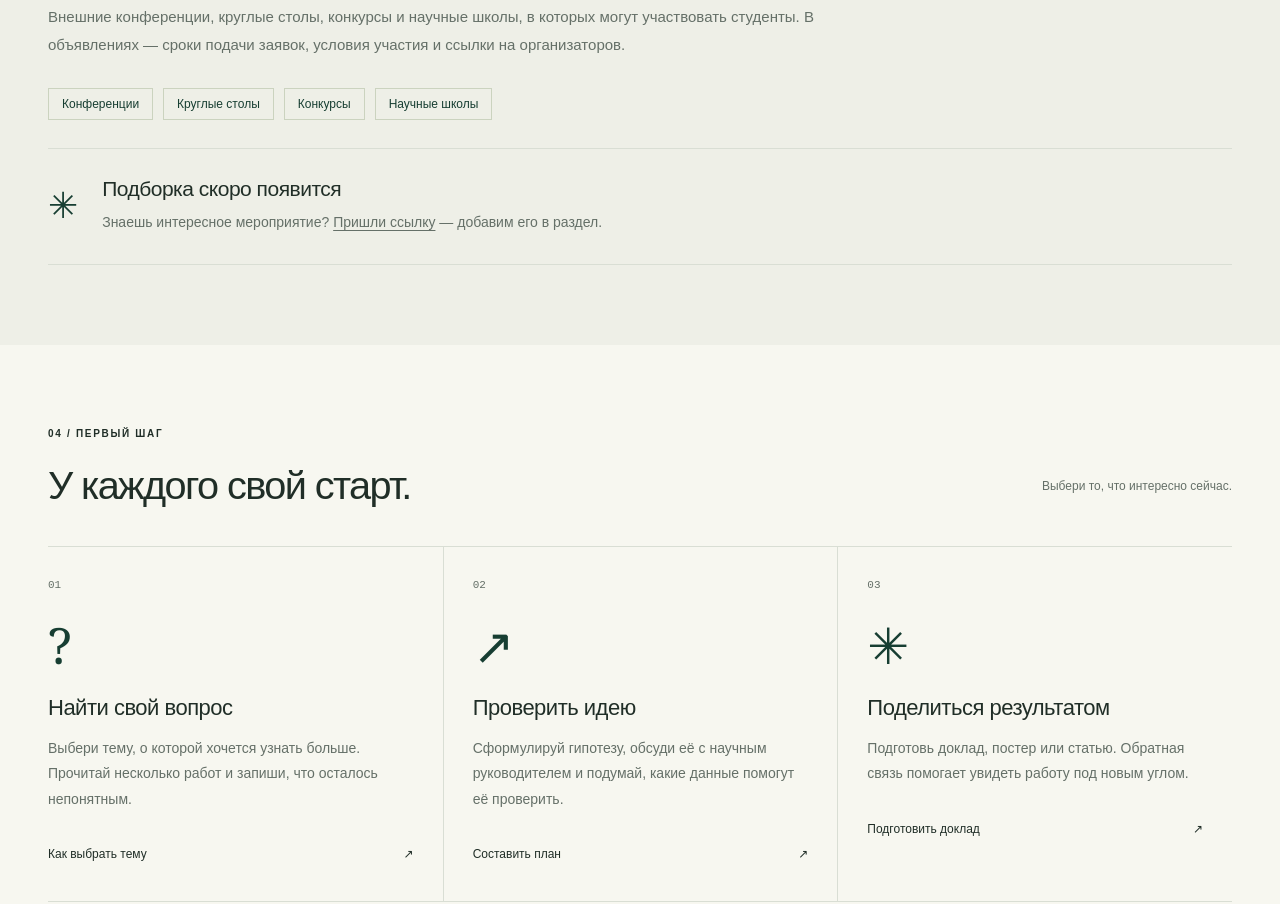
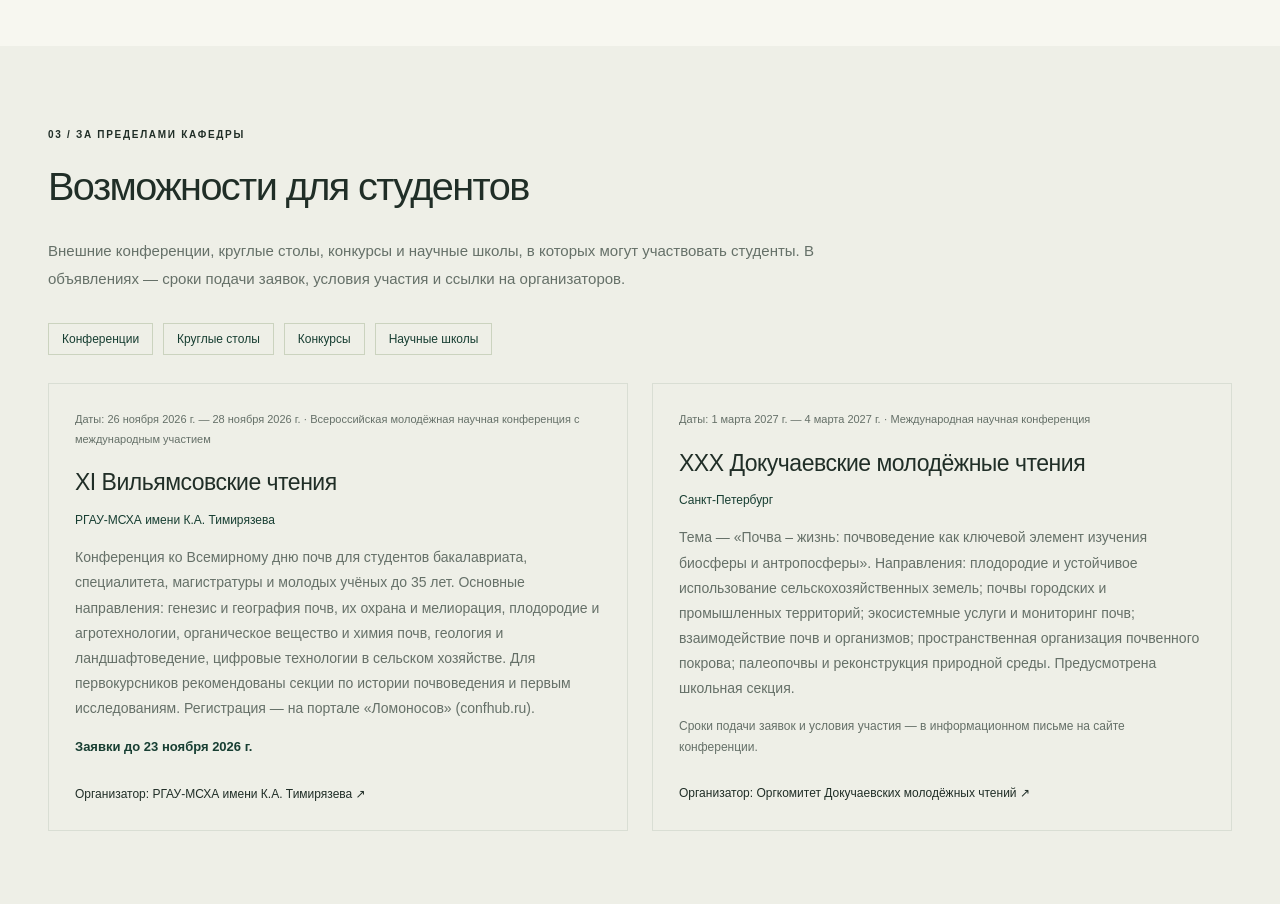
Before and after one commit to AlexGrabli/ECO_ScienceComm, a plain HTML site: page index.html in a window 1280 px wide. Shown: the part 2219-3123 px from the top of the page. Drawn offline with Linux system fonts and the light colour scheme.

Commit message:
Add conference announcements, acting department head and transparent plan icon

```diff
--- a/index.html
+++ b/index.html
@@ -42,6 +42,7 @@
       <div><p class="eyebrow">01 / ЗНАКОМСТВО</p><h2 id="about-title">О нас</h2></div>
       <div class="about-copy"><p class="large-copy">Студенческое научное общество кафедры экологии РГАУ-МСХА имени К.А. Тимирязева.</p><p>Интерес к экологии начинается с наблюдений и вопросов. Как сравнить состояние двух участков? Чем объяснить различия в пробах? Как отличить закономерность от случайности? На этой странице — ориентиры для первого исследования и план работы СНО.</p><a class="text-link department-link" href="https://ecolog.pro/">Сайт кафедры — ecolog.pro <span aria-hidden="true">↗</span></a></div>
       <div class="team-grid">
+        <article class="team-card"><p class="eyebrow">И. О. ЗАВЕДУЮЩЕГО КАФЕДРОЙ</p><h3>Тихонова Мария Васильевна</h3><p>Исполняющая обязанности заведующего кафедрой экологии</p></article>
         <article class="team-card"><p class="eyebrow">РУКОВОДИТЕЛЬ СНО</p><h3 id="leader-name">Александров Никита Александрович</h3><p id="leader-position">Старший преподаватель кафедры экологии</p><a class="text-link" href="mailto:alexandrov_na@rgau-msha.ru">alexandrov_na@rgau-msha.ru <span aria-hidden="true">↗</span></a></article>
         <article class="team-card student-team"><p class="eyebrow">СТУДЕНЧЕСКИЙ АКТИВ</p><div id="student-list"><h3>Команда формируется</h3><p>Хочешь участвовать в организации встреч, рассказывать о научных событиях или предлагать свои проекты? Присоединяйся к активу СНО.</p><a class="text-link" href="mailto:alexandrov_na@rgau-msha.ru?subject=Хочу%20присоединиться%20к%20активу%20СНО">Хочу в команду <span aria-hidden="true">↗</span></a></div></article>
       </div>
@@ -67,7 +68,7 @@
     </section>
     <section class="events-section" id="events" aria-labelledby="events-title"><div class="wrap section">
       <div class="section-heading"><div><p class="eyebrow">05 / ПЛАН РАБОТЫ</p><h2 id="events-title">Научный год впереди.</h2></div><span class="small-label">2026/2027 учебный год</span></div>
-      <div class="plan-file"><span class="file-icon" aria-hidden="true">PDF</span><div class="plan-description"><h3>План работы СНО кафедры экологии</h3><p>Мероприятия, сроки и направления работы на 2026/2027 учебный год.</p><a class="text-link" href="./assets/sno-plan-2026-2027.pdf">Открыть PDF <span aria-hidden="true">↗</span></a></div><a class="button primary" href="./assets/sno-plan-2026-2027.pdf" download="План СНО кафедры экологии 2026-2027.pdf">Скачать план <span aria-hidden="true">↓</span></a></div>
+      <div class="plan-file"><img class="plan-icon" src="./assets/plan-checklist.png" width="80" height="100" alt="" aria-hidden="true"><div class="plan-description"><h3>План работы СНО кафедры экологии</h3><p>Мероприятия, сроки и направления работы на 2026/2027 учебный год.</p><a class="text-link" href="./assets/sno-plan-2026-2027.pdf">Открыть PDF <span aria-hidden="true">↗</span></a></div><a class="button primary" href="./assets/sno-plan-2026-2027.pdf" download="План СНО кафедры экологии 2026-2027.pdf">Скачать план <span aria-hidden="true">↓</span></a></div>
       <div id="event-list"></div>
     </div></section>
     <section class="section wrap resources" id="resources" aria-labelledby="resources-title">
--- a/script.js
+++ b/script.js
@@ -45,6 +45,9 @@
       const time = document.createElement("time");
       time.dateTime = item.date;
       time.textContent = `${external ? "Начало: " : "Опубликовано: "}${formatDate(item.date)}`;
+      if (external && validDate(item.endDate) && item.endDate >= item.date) {
+        time.textContent = `Даты: ${formatDate(item.date)} — ${formatDate(item.endDate)}`;
+      }
       meta.append(time);
       if (external && item.type) meta.append(document.createTextNode(` · ${item.type}`));
       const title = document.createElement("h3");
@@ -53,6 +56,12 @@
       titleLink.textContent = item.title;
       title.append(titleLink);
       article.append(meta, title);
+      if (external && item.location) {
+        const location = document.createElement("p");
+        location.className = "publication-location";
+        location.textContent = item.location;
+        article.append(location);
+      }
       if (item.summary) {
         const description = document.createElement("p");
         description.textContent = item.summary;
@@ -63,6 +72,11 @@
         deadline.className = "publication-deadline";
         deadline.textContent = `Заявки до ${formatDate(item.deadline)}`;
         article.append(deadline);
+      } else if (external && item.deadlineNote) {
+        const note = document.createElement("p");
+        note.className = "publication-deadline-note";
+        note.textContent = item.deadlineNote;
+        article.append(note);
       }
       const source = document.createElement("a");
       source.className = "text-link publication-source";
--- a/site-config.js
+++ b/site-config.js
@@ -17,7 +17,30 @@ window.SNO_CONFIG = {
   // Внешние мероприятия: date — дата начала YYYY-MM-DD, deadline — срок подачи (необязательно).
   // { title: "Название", type: "Конференция", date: "2027-03-15", deadline: "2027-02-01",
   //   summary: "Для кого, формат и условия участия", source: "Организатор", url: "https://..." }
-  opportunities: [],
+  opportunities: [
+    {
+      title: "XI Вильямсовские чтения",
+      type: "Всероссийская молодёжная научная конференция с международным участием",
+      date: "2026-11-26",
+      endDate: "2026-11-28",
+      deadline: "2026-11-23",
+      location: "РГАУ-МСХА имени К.А. Тимирязева",
+      summary: "Конференция ко Всемирному дню почв для студентов бакалавриата, специалитета, магистратуры и молодых учёных до 35 лет. Основные направления: генезис и география почв, их охрана и мелиорация, плодородие и агротехнологии, органическое вещество и химия почв, геология и ландшафтоведение, цифровые технологии в сельском хозяйстве. Для первокурсников рекомендованы секции по истории почвоведения и первым исследованиям. Регистрация — на портале «Ломоносов» (confhub.ru).",
+      source: "РГАУ-МСХА имени К.А. Тимирязева",
+      url: "https://www.timacad.ru/announcements/xi-vserossiiskaia-molodezhnaia-nauchnaia-konferentsiia-s-mezhdunarodnym-uchastiem-viliamsovskie-chteniia-priurochennaia-ko-vsemirnomu-dniu-pochv"
+    },
+    {
+      title: "XXX Докучаевские молодёжные чтения",
+      type: "Международная научная конференция",
+      date: "2027-03-01",
+      endDate: "2027-03-04",
+      location: "Санкт-Петербург",
+      summary: "Тема — «Почва – жизнь: почвоведение как ключевой элемент изучения биосферы и антропосферы». Направления: плодородие и устойчивое использование сельскохозяйственных земель; почвы городских и промышленных территорий; экосистемные услуги и мониторинг почв; взаимодействие почв и организмов; пространственная организация почвенного покрова; палеопочвы и реконструкция природной среды. Предусмотрена школьная секция.",
+      deadlineNote: "Сроки подачи заявок и условия участия — в информационном письме на сайте конференции.",
+      source: "Оргкомитет Докучаевских молодёжных чтений",
+      url: "https://www.dokuchaevskie.ru/our-conferences/конференция-2027"
+    }
+  ],
   // Только реальные анонсы. date — YYYY-MM-DD, url — ссылка на подробности.
   // { title: "Название встречи", date: "2026-12-01", location: "Аудитория 101", url: "https://..." }
   events: []
```
Also changed, not shown: assets/plan-checklist.png (added), styles.css, 1 other file.
